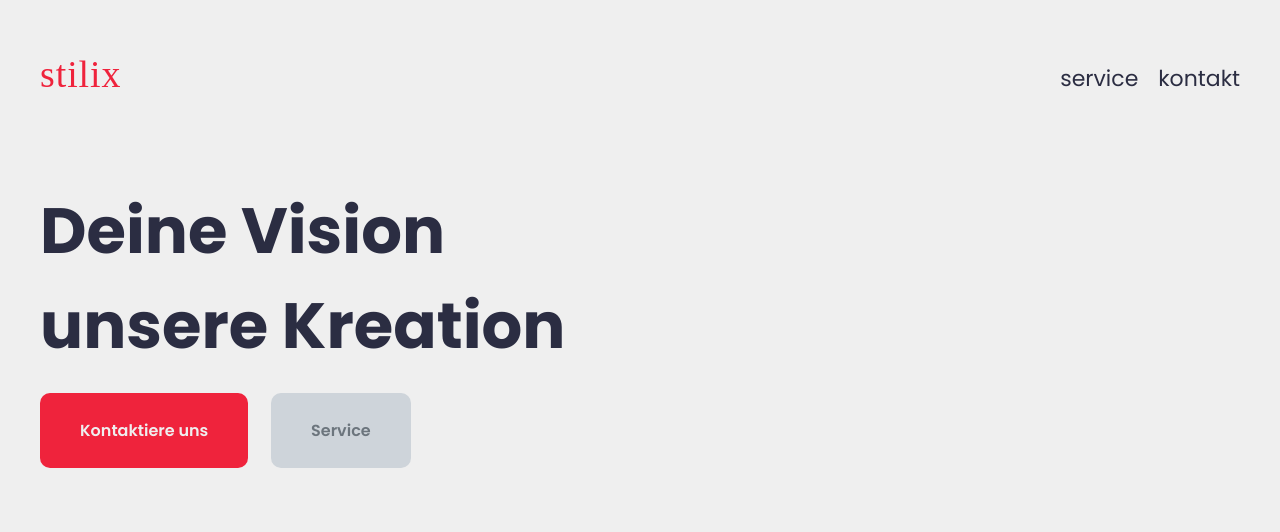
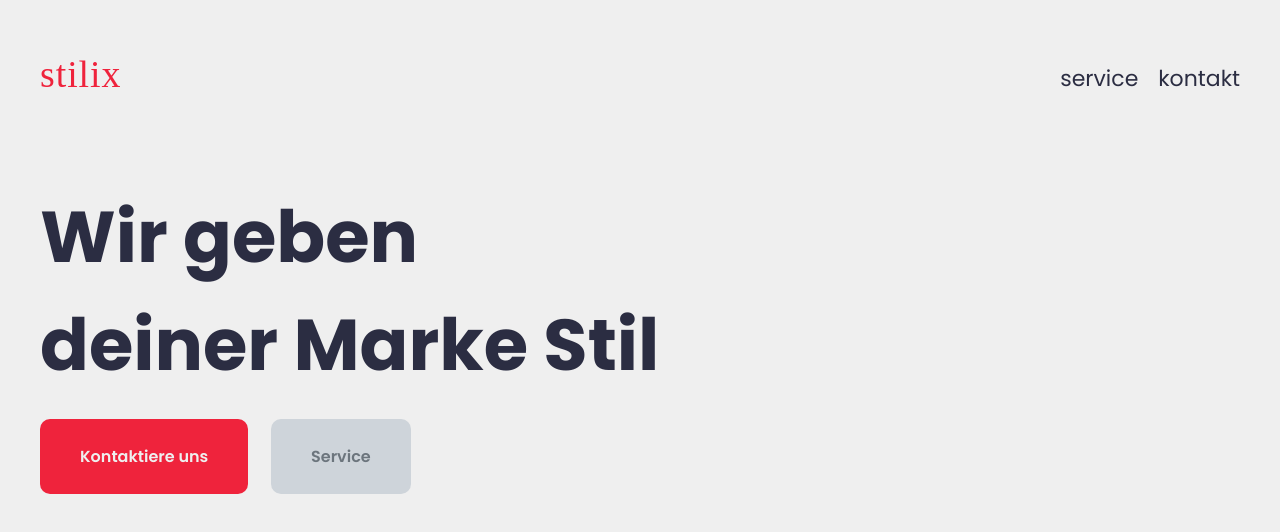
Before and after one commit to zerokater/stilix, a SvelteKit app: page / in a window 1280 px wide. Shown: the top 532 px of the page. Built offline with nearby package versions, Linux system fonts and the light colour scheme.

Commit message:
finale-headline

```diff
--- a/src/routes/+page.svelte
+++ b/src/routes/+page.svelte
@@ -8,9 +8,9 @@
 <main>
     <section>
 
-        <h1>Deine Vision</h1>
-        <h1>
-            unsere Kreation</h1>
+        <h1>Wir geben </h1>
+        <h1>deiner Marke Stil</h1>
+
 
         <div class="buttons">
             <PrimaryButton link="/kontakt">Kontaktiere uns</PrimaryButton>
@@ -39,7 +39,7 @@
     }
 
     h1{
-        font-size: 64px;
+        font-size: 72px;
         width: 95%;
         color: #2b2d42;
     }
```
